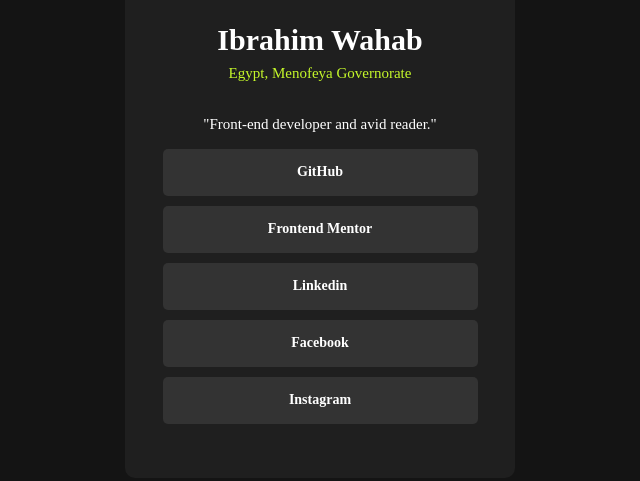
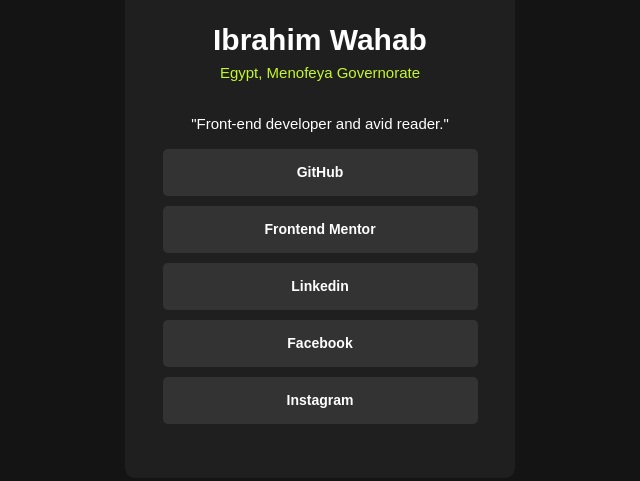
Before and after one commit to ibrahimmibrahim2009-ui/Social-Links-Profile, a plain HTML site: page index.html in a window 1280 px wide. Shown: the part 242-723 px from the top of the page, without its empty margins (320-960 px from the left). Drawn offline with Linux system fonts and the light colour scheme; files whose address does not match are found by name; a web font is replaced by a local one.

Commit message:
Remove unused font-face and clean up CSS

```diff
--- a/style.css
+++ b/style.css
@@ -1,9 +1,7 @@
 
-@font-face {
-  font-family: "Inter";
-  src: url(Fonts/Inter/Inter-VariableFont_opsz\,wght.ttf)
-}
+
 body {
+  font-family: "Faroo", sans-serif;
   margin: 0;
   height: 100vh;
   display: flex;
```
